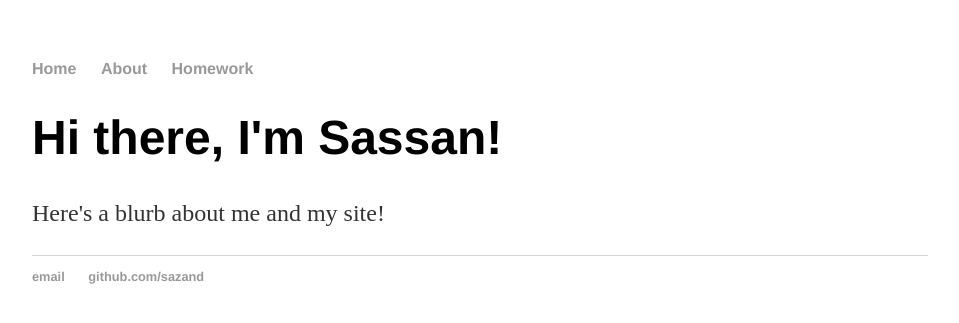
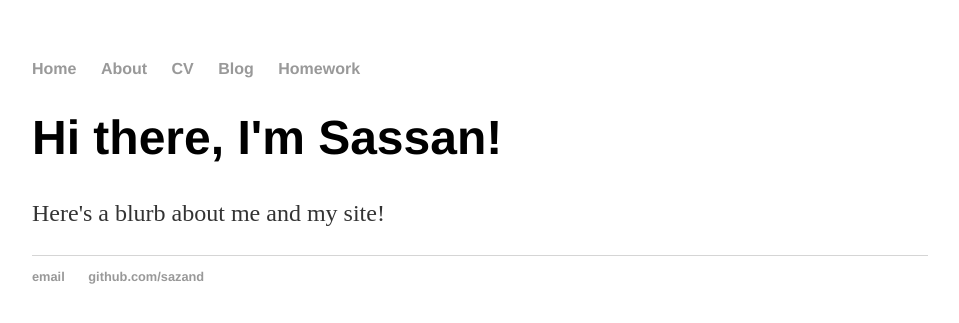
Before and after one commit to sazand/sazand.github.io, a Jekyll site: the page built from index.html, in a window 1280 px wide. Shown: the top 323 px of the page, without its empty margins (160-1119 px from the left). Built offline with Jekyll 4.4.1, drawn with Linux system fonts in a browser that asks for light colours.

Commit message:
Update default.html

```diff
--- a/_layouts/default.html
+++ b/_layouts/default.html
@@ -8,8 +8,10 @@
 		<body>
 			<nav>
 	    		<ul>
-	        		<li><a href="/">Home</a></li>
-		        	<li><a href="https://indiana.academia.edu/SassanZandMoqaddam">About</a></li>
+				<li><a href="/">Home</a></li>
+		        	<li><a href="/about">About</a></li>
+				<li><a href="/cv">CV</a></li>
+				<li><a href="/blog">Blog</a></li>
 				<li><a href="/homework">Homework</a></li>
 	    		</ul>
 			</nav>
@@ -20,7 +22,7 @@
 			</div><!-- /.container -->
 			<footer>
 	    		<ul>
-	        		<li><a href="mailto:sazand@iu.edu">email</a></li>
+	        		<li><a href="mailto:parsigooy@gmail.com">email</a></li>
 	        		<li><a href="https://github.com/sazand">github.com/sazand</a></li>
 				</ul>
 			</footer>
```
